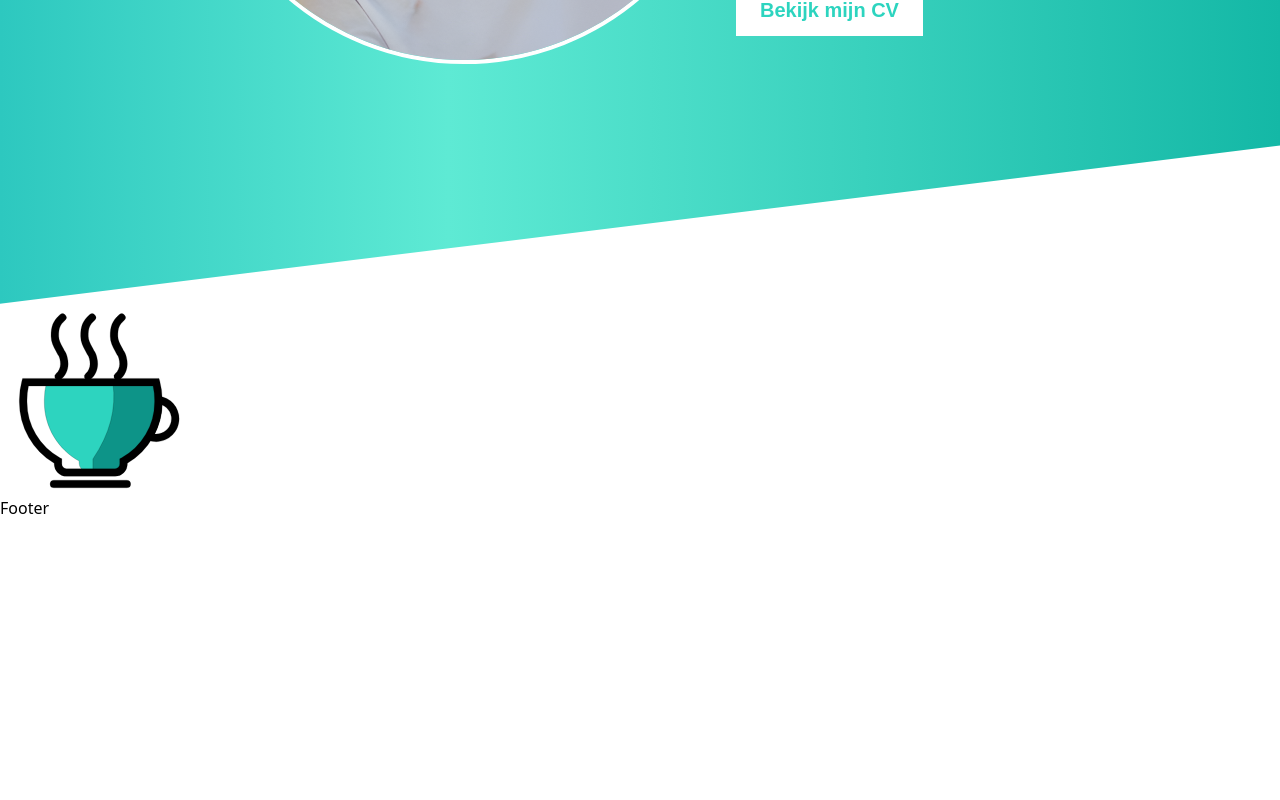
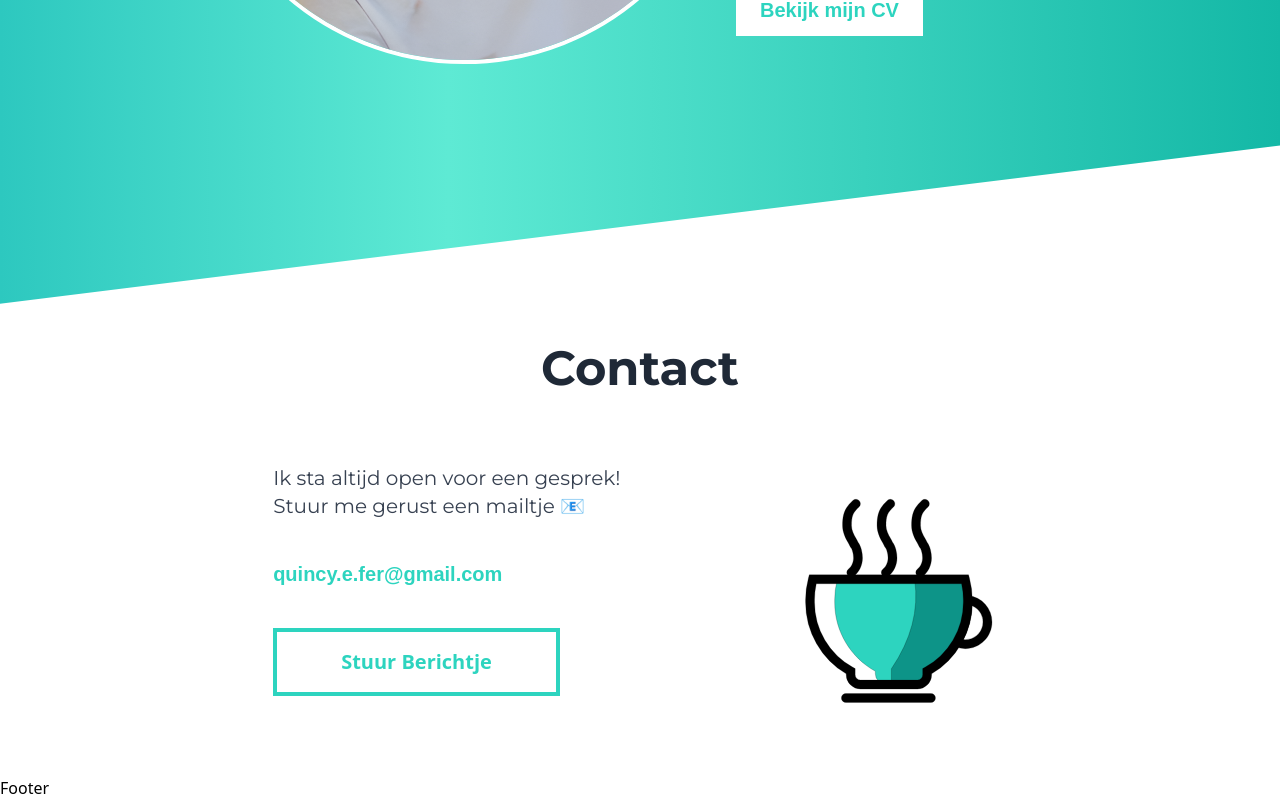
Before and after one commit to Quincy-Fer/portfolio, a React (Vite) app: page / in a window 1280 px wide. Shown: the part 4320-5120 px from the top of the page. Before the commit the page ends 4840 px from the top, so only its background shows below. Built offline with nearby package versions, Linux system fonts and the light colour scheme; a web font is replaced by a local one.

Commit message:
Created contact section and contactbutton

```diff
--- a/src/components/Contact.tsx
+++ b/src/components/Contact.tsx
@@ -1,10 +1,25 @@
 import React from "react";
+import ContactButton from "../components/ContactButton";
 
 const Contact = () => {
   return (
-    <section>
+    <section className="px-48 pb-16">
+      <h2 className="text-center font-montserrat font-bold  text-5xl text-gray-800 py-10 ">
+        Contact
+      </h2>
+      <div className="flex justify-around pt-2">
+        <div className="">
+          <p
+            className="bg-white mt-6  font-montserrat text-xl
+              text-gray-700 mb-10 "
+          >
+            Ik sta altijd open voor een gesprek!<br />  Stuur me gerust een mailtje 📧
+          </p>
+          <p className="font-barlow font-bold text-teal-400 mb-10 text-xl" >quincy.e.fer@gmail.com</p>
+          <ContactButton />
+        </div>
         <svg
-        className="w-48"
+          className="w-56 mt-12"
           viewBox="0 0 1024 1024"
           version="1.1"
           xmlns="http://www.w3.org/2000/svg"
@@ -48,6 +63,7 @@ const Contact = () => {
             ></path>
           </g>
         </svg>
+      </div>
     </section>
   );
 };
--- /dev/null
+++ b/src/components/ContactButton.tsx
@@ -0,0 +1,15 @@
+import React from "react";
+
+const ButtonBorder = () => {
+  return (
+    <button
+      type="button"
+      className="border-teal-400 bg-white  text-xl font-bold text-teal-400 border-4 px-16 py-4 transition-all  hover:bg-teal-400
+       hover:text-white"
+    >
+      Stuur Berichtje
+    </button>
+  );
+};
+
+export default ButtonBorder;
```
Lines whose indentation alone changed are shown as unchanged.
